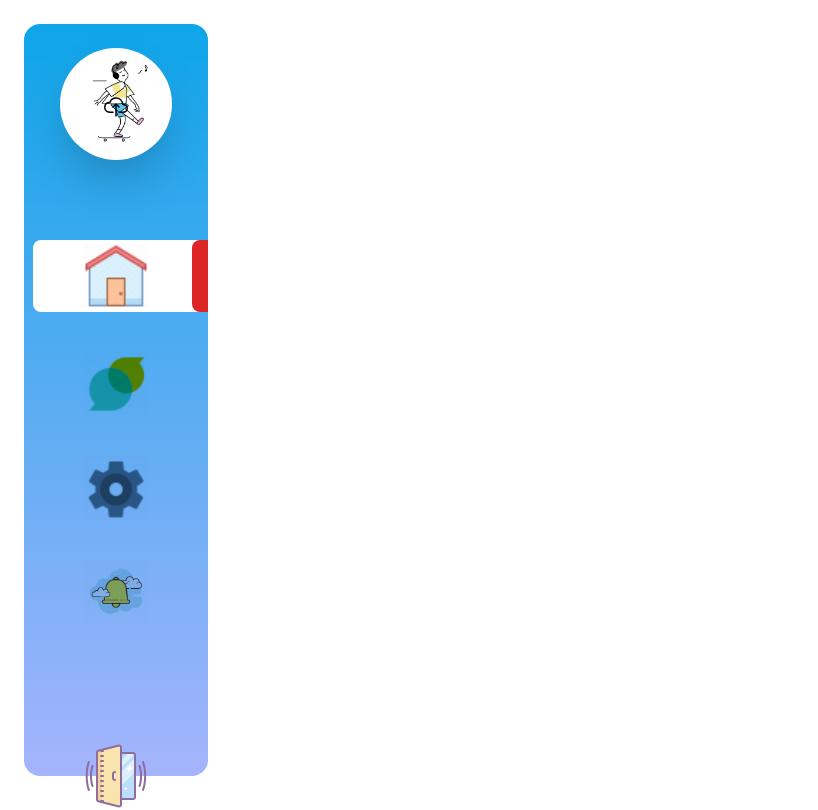
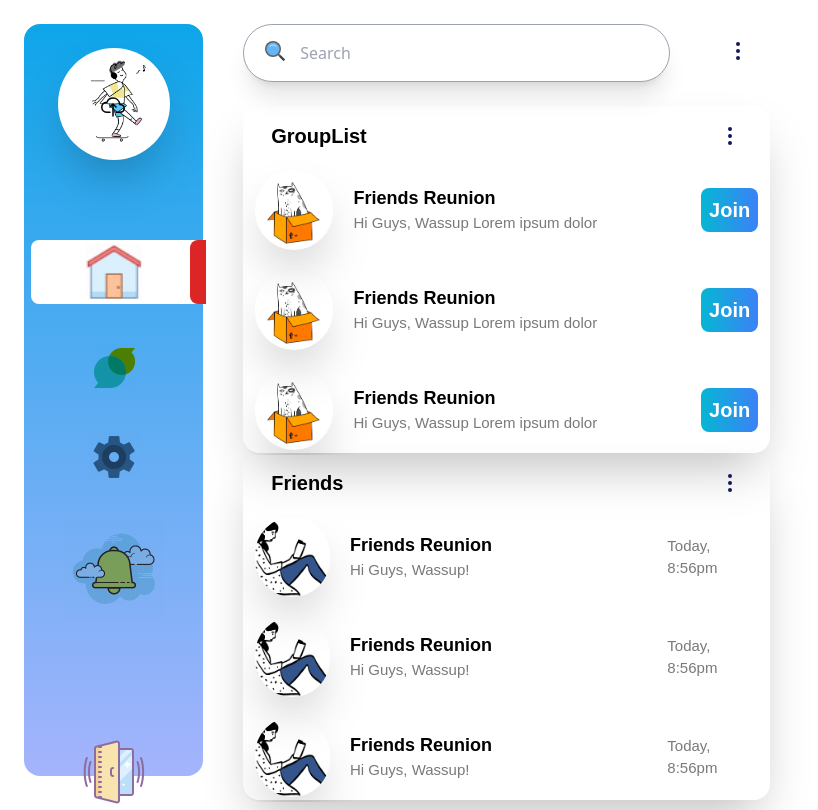
Before and after one commit to taufik69/chatEsmern2307, a React (Vite) app: page / in a window 1280 px wide. Shown: the top 810 px of the page, without its empty margins (0-818 px from the left). Built offline with nearby package versions, Linux system fonts and the light colour scheme.

Commit message:
added css with navigation

```diff
--- a/src/App.jsx
+++ b/src/App.jsx
@@ -17,13 +17,14 @@ const router = createBrowserRouter(
       <Route path="/registration" element={<Registration />}></Route>
       <Route path="/login" element={<Login />}></Route>
       <Route path="/" element={<RootLayout />}>
-        <Route path="/home" element={<Home />}></Route>
+        <Route index element={<Home />}></Route>
         <Route path="/chat" element={"this is Chat page"}></Route>
+
+        <Route path="/setting" element={"this is setting page"}></Route>
         <Route
-          path="notification"
+          path="/notification"
           element={"this is notification page"}
         ></Route>
-        <Route path="/setting" element={"this is setting page"}></Route>
       </Route>
     </Route>,
   ),
--- a/src/Component/HomeComponent/HomeLeft/HomeLeft.jsx
+++ b/src/Component/HomeComponent/HomeLeft/HomeLeft.jsx
@@ -5,10 +5,14 @@ import chat from "../../../assets/home/homeLeft/chat.gif";
 import gear from "../../../assets/home/homeLeft/gear.gif";
 import notification from "../../../assets/home/homeLeft/notification.gif";
 import logout from "../../../assets/home/homeLeft/logout.png";
+import { Link, useLocation } from "react-router-dom";
 import { IoCloudUploadOutline } from "react-icons/io5";
 const HomeLeft = () => {
+  const location = useLocation();
+  console.log();
+
   return (
-    <div className="flex h-[94vh] w-[184px] flex-col items-center gap-y-20 rounded-2xl bg-gradient-to-b from-sky-500 to-indigo-300">
+    <div className="flex h-[94vh] w-[218px] flex-col items-center gap-y-20 rounded-2xl bg-gradient-to-b from-sky-500 to-indigo-300">
       <div className="relative mt-6 h-28 w-28 cursor-pointer rounded-full bg-white shadow-2xl">
         <picture>
           <img
@@ -22,34 +26,51 @@ const HomeLeft = () => {
 
       <div>
         <ul className="flex flex-col items-center gap-y-10">
-          <li className="relative flex w-[166px] cursor-pointer justify-center rounded-l-lg bg-white py-1 after:absolute after:right-[-9px] after:top-[0px] after:h-full after:w-[16px] after:rounded-l-lg after:bg-red-600">
+          <li
+            className={`relative flex cursor-pointer ${location.pathname === "/" && "w-[166px] cursor-pointer justify-center rounded-l-lg bg-white py-1 after:absolute after:right-[-9px] after:top-[0px] after:h-full after:w-[16px] after:rounded-l-lg after:bg-red-600"}`}
+          >
+            <Link to={"/"}>
               <img
                 src={home}
                 alt={home}
-              className="h-full w-16 object-cover mix-blend-multiply"
+                className="h-full w-14 object-cover mix-blend-multiply"
               />
+            </Link>
           </li>
 
-          <li className="w-16 cursor-pointer">
+          <li
+            className={`relative flex ${location.pathname === "/chat" && "w-[166px] cursor-pointer justify-center rounded-l-lg bg-white py-3 after:absolute after:right-[-9px] after:top-[0px] after:h-full after:w-[16px] after:rounded-l-lg after:bg-red-600"}`}
+          >
+            <Link to={"/chat"}>
               <img
                 src={chat}
                 alt={home}
                 className="h-full w-full object-cover mix-blend-multiply"
               />
+            </Link>
           </li>
-          <li className="w-16 cursor-pointer">
+          <li
+            className={`relative flex ${location.pathname === "/setting" && "w-[166px] cursor-pointer justify-center rounded-l-lg bg-white py-3 after:absolute after:right-[-9px] after:top-[0px] after:h-full after:w-[16px] after:rounded-l-lg after:bg-red-600"}`}
+          >
+            <Link to={"/setting"}>
               <img
                 src={gear}
                 alt={home}
                 className="h-full w-full object-cover mix-blend-multiply"
               />
+            </Link>
           </li>
-          <li className="w-16 cursor-pointer">
+          <li
+            className={`relative flex ${location.pathname === "/notification" && "w-[166px] cursor-pointer justify-center rounded-l-lg bg-white py-0 after:absolute after:right-[-9px] after:top-[0px] after:h-full after:w-[16px] after:rounded-l-lg after:bg-red-600"}`}
+          >
+            <Link to="/notification">
+              {" "}
               <img
                 src={notification}
                 alt={home}
                 className="h-full w-full object-cover mix-blend-multiply"
               />
+            </Link>
           </li>
         </ul>
       </div>
```
Lines whose indentation alone changed are shown as unchanged.
